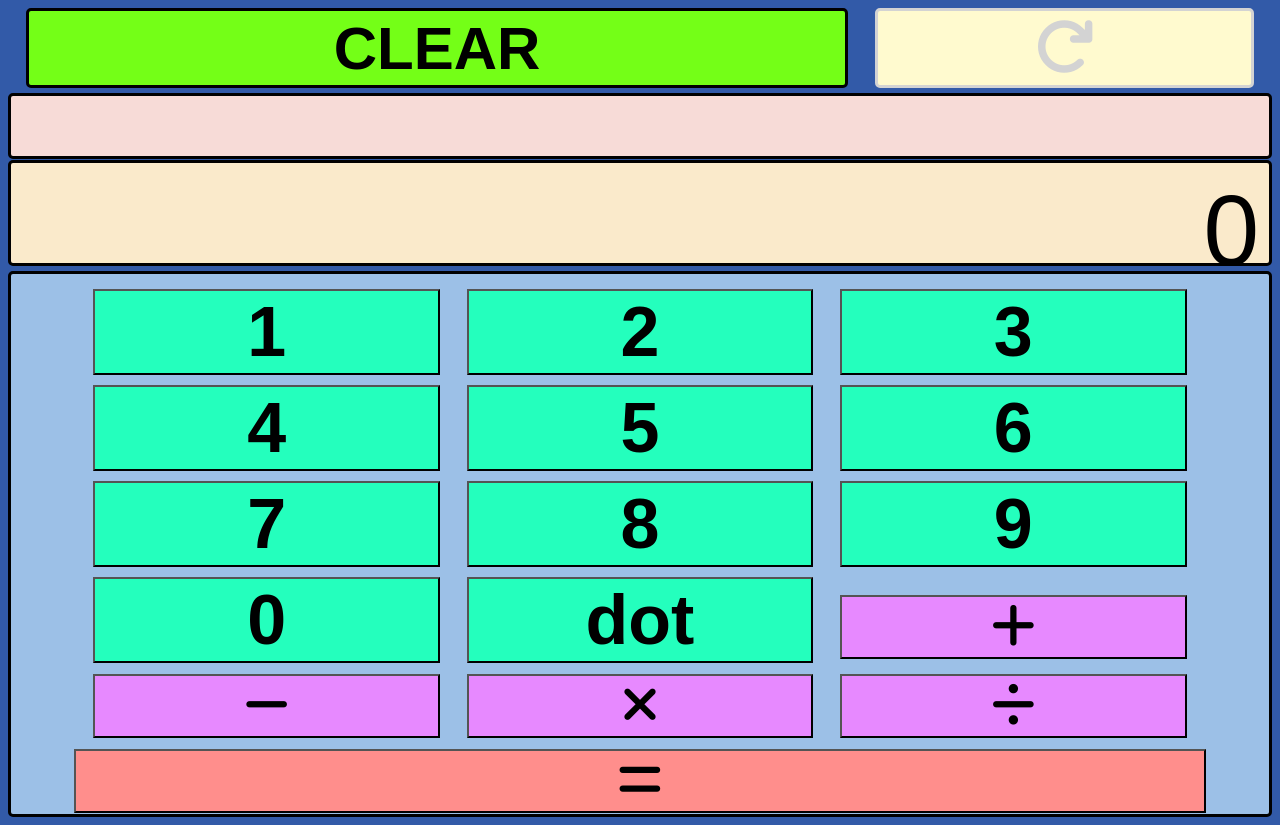
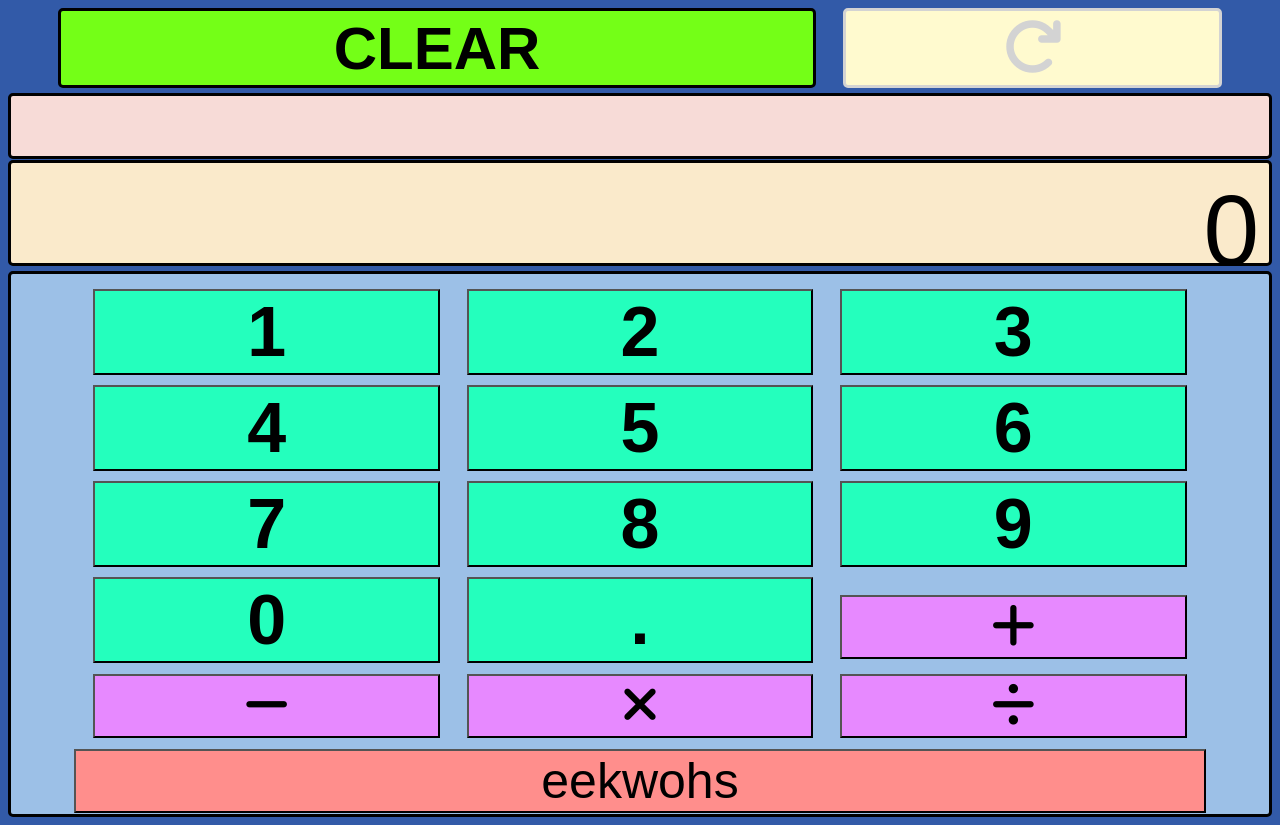
Before and after one commit to NicholasGallop/fun-calculator, a website: page index.html in a window 1280 px wide. Drawn offline with nearby package versions, Linux system fonts and the light colour scheme.

Commit message:
Update index.html

```diff
--- a/index.html
+++ b/index.html
@@ -27,7 +27,7 @@ Simpler, no-warnings version: https://codepen.io/camalDan/pen/ZEaPqKb?editors=10
 			#clear{
 				border: solid;
 				border-radius: 5px;
-				width:65%;
+				width:60%;
 				height: 10vh;
 				margin: auto 5px auto auto;
 				font-weight: bold;
@@ -107,6 +107,10 @@ Simpler, no-warnings version: https://codepen.io/camalDan/pen/ZEaPqKb?editors=10
 				background-color: #e789ff;
 				font-size: 50px;
 			}
+			.eekwals {
+				background-color: #e789ff;
+				font-size: 50px;
+			}
 		</style>
   </head>
 
@@ -128,12 +132,12 @@ Simpler, no-warnings version: https://codepen.io/camalDan/pen/ZEaPqKb?editors=10
 			<button class='num' id='eight' value="8">8</button>
 			<button class='num' id='nine' value="9">9</button>
 			<button class='num' id='zero' value="0">0</button>
-			<button class='num' id='decimal' value=".">dot</button>
+			<button class='num' id='decimal' value="." style='font-size: 100px, align-text: center'>.</button>
 			<button class='nonNum' id='add'><i class="fas fa-plus"></i></button>
 			<button class='nonNum' id='subtract'><i class="fas fa-minus"></i></button>
 			<button class='nonNum' id='multiply'><i class="fas fa-times"></i></button>
 			<button class='nonNum' id='divide'><i class="fas fas fa-divide"></i></button>
-			<button class='nonNum' id='equals'><i class="fas fas fas fa-equals"></i></button>
+			<button class='eekwals' id='equals'>eekwohs</button>
 		</div>
 
 		<script>
```
